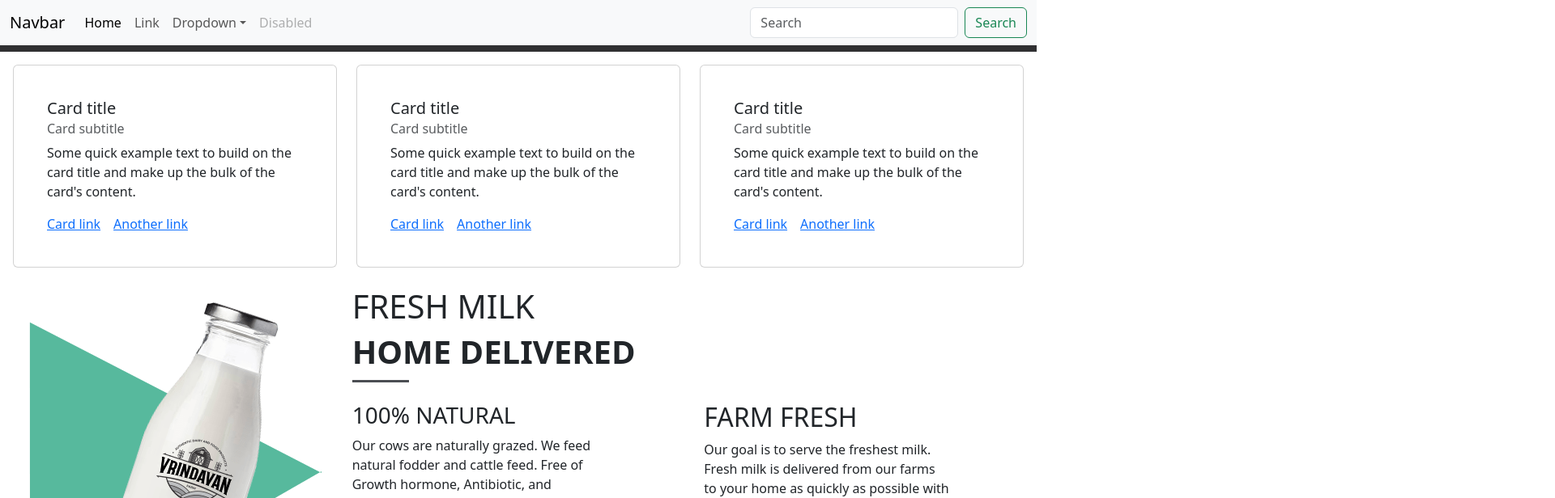
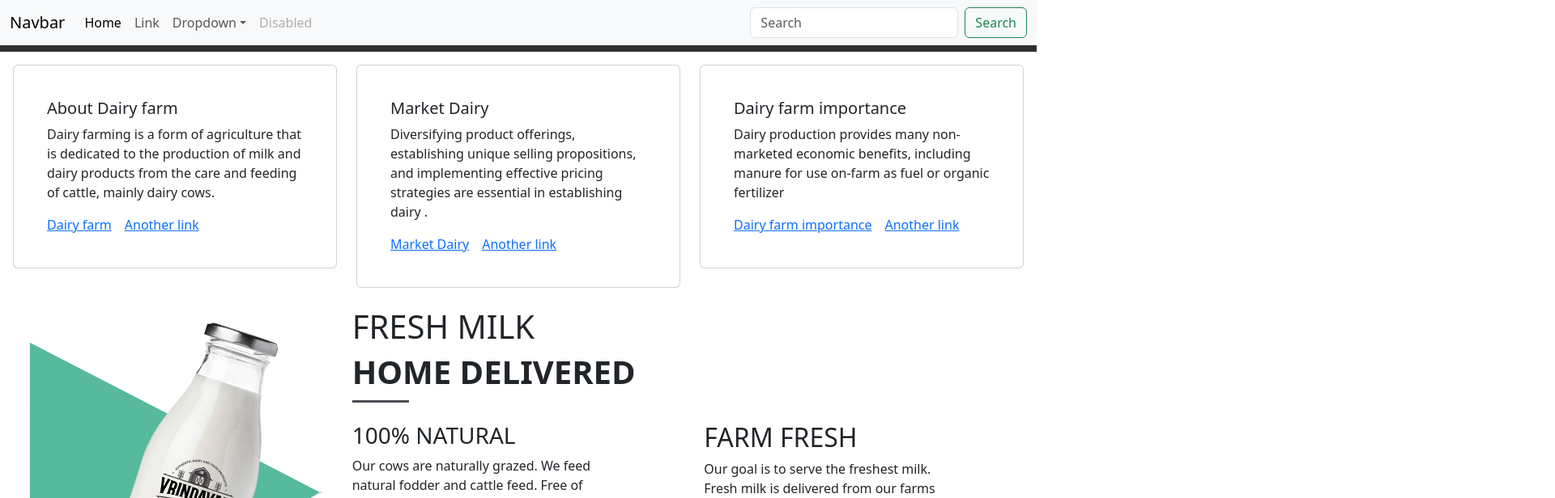
Before and after one commit to 14VermaShivii/Dairy-farm, a React (Vite) app: page / in a window 1280 px wide. Shown: the top 616 px of the page at 81% size, 1920 px wide, since content can reach past the window. Built offline with nearby package versions, Linux system fonts and the light colour scheme; grey boxes are pictures that could not be loaded.

Commit message:
from class

```diff
--- a/src/App.css
+++ b/src/App.css
@@ -251,7 +251,7 @@ overflow: hidden;
     color: red;
   }
   .background{
-    background-image: url(../public/images/background3.jpg) ;
+    background-image: url(../public/images/Logintemp.jpeg) ;
     /* width: 100%; */
       background-position: center;
       background-size: cover;
@@ -260,3 +260,18 @@ overflow: hidden;
       /* z-index: 2; */
 
   }
+  .Map{
+   width: 100%;
+   height: 100px;
+    border:0;
+    position: absolute;
+    align-items: center;
+    /* " allowfullscreen="" loading="lazy" referrerpolicy="no-referrer-when-downgrade" */
+  }
+  /* ************* */
+  .footer{
+    background-color: #333;
+    color:#fff;
+    font-weight: 500;
+
+  }
--- a/src/Componets/Home.jsx
+++ b/src/Componets/Home.jsx
@@ -22,9 +22,9 @@ export const Home = () => {
             <section id="Hero">
                 <div className="row">
                     {/* <div className="container-fluid"> */}
-                        <div className=" container-fluid Hero">
-                            {/* <img src="../public/images/Animal2.jpg" /> */}
-                        </div>
+                    <div className=" container-fluid Hero">
+                        {/* <img src="../public/images/Animal2.jpg" /> */}
+                    </div>
                     {/* </div> */}
                 </div>
             </section>
@@ -34,10 +34,10 @@ export const Home = () => {
                     <div className="col-md-4  ">
                         <div className="card card-effect">
                             <div className="card-body">
-                                <h5 className="card-title">Card title</h5>
-                                <h6 className="card-subtitle mb-2 text-muted">Card subtitle</h6>
-                                <p className="card-text">Some quick example text to build on the card title and make up the bulk of the card's content.</p>
-                                <a to="#" className="card-link">Card link</a>
+                                <h5 className="card-title">About Dairy farm</h5>
+                                {/* <h6 className="card-subtitle mb-2 text-muted">Card subtitle</h6> */}
+                                <p className="card-text">Dairy farming is a form of agriculture that is dedicated to the production of milk and dairy products from the care and feeding of cattle, mainly dairy cows.</p>
+                                <a to="#" className="card-link">Dairy farm</a>
                                 <a to="#" className="card-link">Another link</a>
                             </div>
                         </div>
@@ -46,10 +46,10 @@ export const Home = () => {
                     <div className="col-md-4">
                         <div className="card card-effect">
                             <div className="card-body">
-                                <h5 className="card-title">Card title</h5>
-                                <h6 className="card-subtitle mb-2 text-muted">Card subtitle</h6>
-                                <p className="card-text">Some quick example text to build on the card title and make up the bulk of the card's content.</p>
-                                <a to="#" className="card-link">Card link</a>
+                                <h5 className="card-title">Market Dairy</h5>
+                                {/* <h6 className="card-subtitle mb-2 text-muted">Card subtitle</h6> */}
+                                <p className="card-text">Diversifying product offerings, establishing unique selling propositions, and implementing effective pricing strategies are essential in establishing dairy .</p>
+                                <a to="#" className="card-link">Market Dairy</a>
                                 <a to="#" className="card-link">Another link</a>
                             </div>
                         </div>
@@ -57,10 +57,10 @@ export const Home = () => {
                     <div className="col-md-4">
                         <div className="card card-effect">
                             <div className="card-body">
-                                <h5 className="card-title">Card title</h5>
-                                <h6 className="card-subtitle mb-2 text-muted">Card subtitle</h6>
-                                <p className="card-text">Some quick example text to build on the card title and make up the bulk of the card's content.</p>
-                                <a to="#" className="card-link">Card link</a>
+                                <h5 className="card-title">Dairy farm importance</h5>
+                                {/* <h6 className="card-subtitle mb-2 text-muted">Card subtitle</h6> */}
+                                <p className="card-text">Dairy production provides many non-marketed economic benefits, including manure for use on-farm as fuel or organic fertilizer </p>
+                                <a to="#" className="card-link">Dairy farm importance</a>
                                 <a to="#" className="card-link">Another link</a>
                             </div>
                         </div>
@@ -70,13 +70,13 @@ export const Home = () => {
             {/* ********************** */}
             <section id="Info">
                 <div className="row">
-                    <div className="col-md-4 py-3 px-5 bottle">
+                    <div className="col-md-4 col-sm-4 py-3 px-5 bottle">
                         <img src="../public/images/milk.png" />
 
                     </div>
                     {/* </div> */}
                     {/* <div className="row"> */}
-                    <div className="col-md-8">
+                    <div className="col-md-8 col-sm-8">
 
                         <h1>FRESH MILK</h1>
                         <h1>
@@ -107,7 +107,7 @@ export const Home = () => {
                                     their health <br />is maintained very well.
                                 </p>
                             </div>
-                            <div className="col-md-6">
+                            <div className="col-md-6 ">
                                 <h3>UNPROCESSED MILK  </h3>
                                 <p>We believe in consuming fresh milk. It<br /> tastes better and rich in vitamins and<br /> minerals
                                     compared to processed milk.
@@ -354,6 +354,7 @@ export const Home = () => {
                     </div>
                 </div>
             </section>
+            {/* ************* */}
             <div className="row">
                 <div className="col-md-6 px-5 py-5
 
@@ -404,6 +405,20 @@ export const Home = () => {
 
 
                 <div className="col-md-6">
+                    <div className="Map">
+                        <iframe src="https://www.google.com/maps/embed?pb=!1m18!1m12!1m3!1d55456.68148733089!2d75.42827526922721!3d22.193671920488622!2m3!1f0!2f0!3f0!3m2!1i1024!2i768!4f13.1!3m3!1m2!1s0x39626e6050c0415d%3A0xd7792719ab9bbf98!2sAdarsh%20Gram%20Bikhron%2C%20Madhya%20Pradesh%20454552!5e0!3m2!1sen!2sin!4v1727438613659!5m2!1sen!2sin" ></iframe>
+                    </div>
+                </div>
+            </div>
+            {/* ************* */}
+            <div className="Footer py-4">
+                <div className="col-md-4 footer">
+
+ghgh
+                bnvnvn
+
+                </div>
+                <div className="col-md-3">
 
                 </div>
             </div>
```
Also changed, not shown: public/images/Logintemp.jpeg (added), 1 other file (tests, documents, lock files or other folders).
